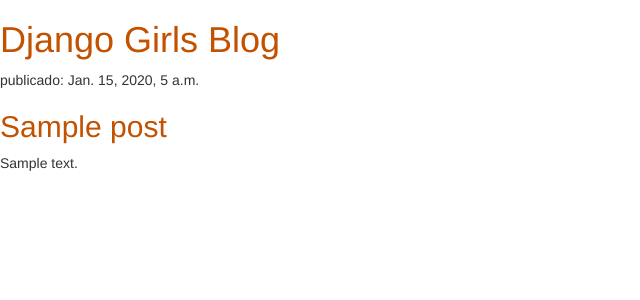
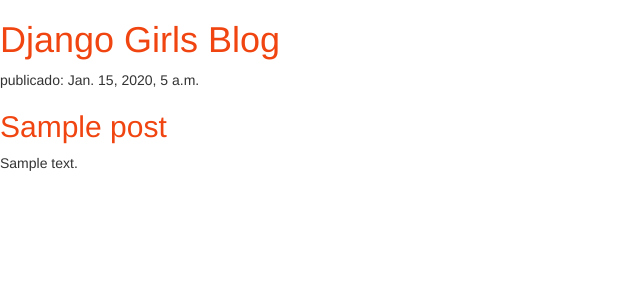
Before and after one commit to Senkuprogrammeuse/DjangoGirls-My-first-Blog, a Django app: page / in a window 1280 px wide. Shown: the top 300 px of the page, without its empty margins (0-640 px from the left). Run offline with Django 3.2, Linux system fonts and the light colour scheme; tables that the repository leaves empty hold one stand-in row (values such as "Sample post"); some libraries are stand-ins or nearby versions.

Commit message:
subida con colores en los titulos

```diff
--- a/blog/static/css/blog.css
+++ b/blog/static/css/blog.css
@@ -1,3 +1,6 @@
 h1 a, h2 a {
-    color: #C25100;
+     color: #f04511;
+};
+h2 a {
+    color: #8ed8c0;
 }
--- a/blog/templates/blog/post_list.html
+++ b/blog/templates/blog/post_list.html
@@ -1,4 +1,5 @@
 {% load static %}
+
 <html>
     <head>
         <title>Django Girls blog</title>
```
Also changed, not shown: blog/views.py (line endings or trailing spaces).
